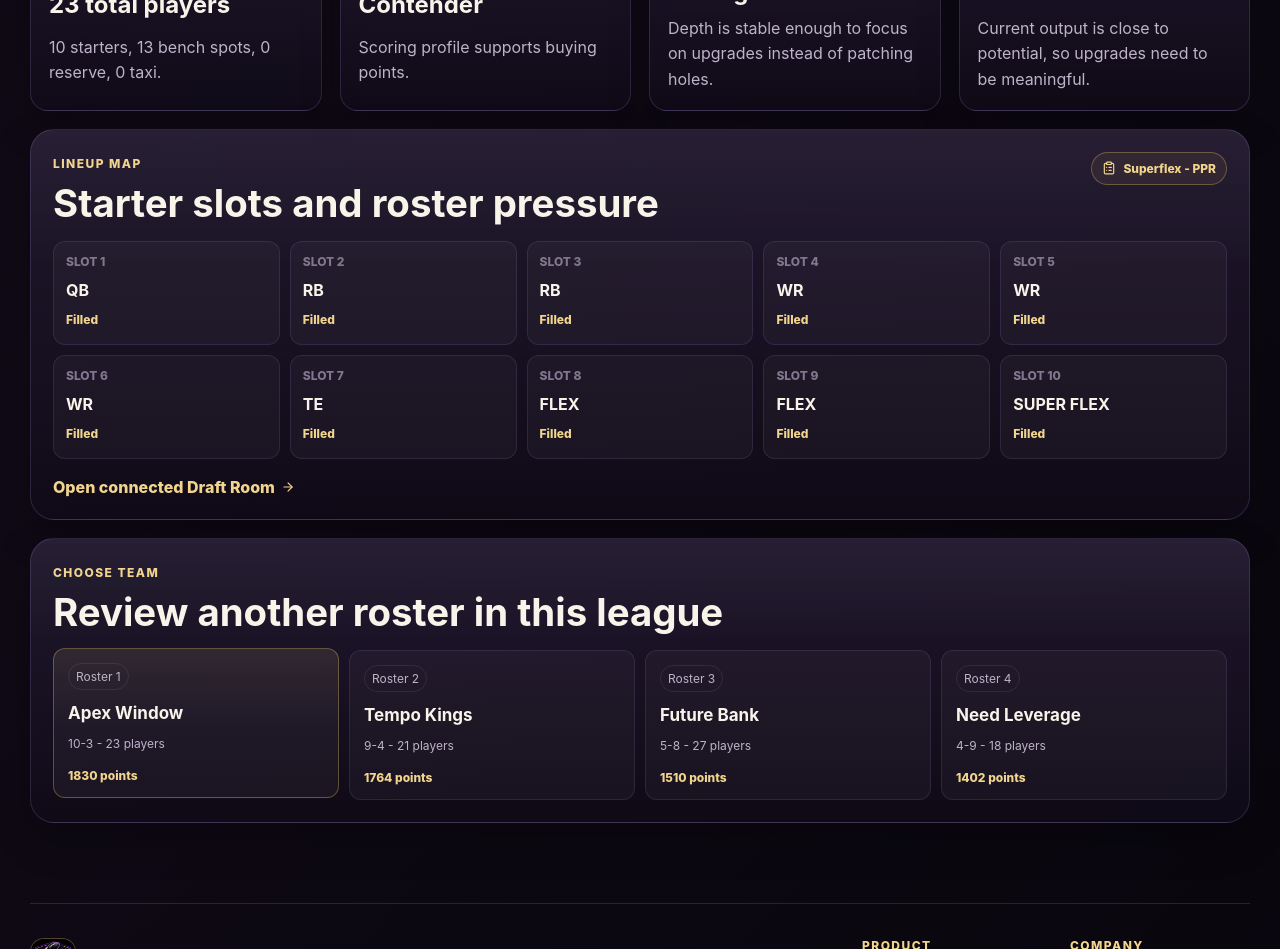
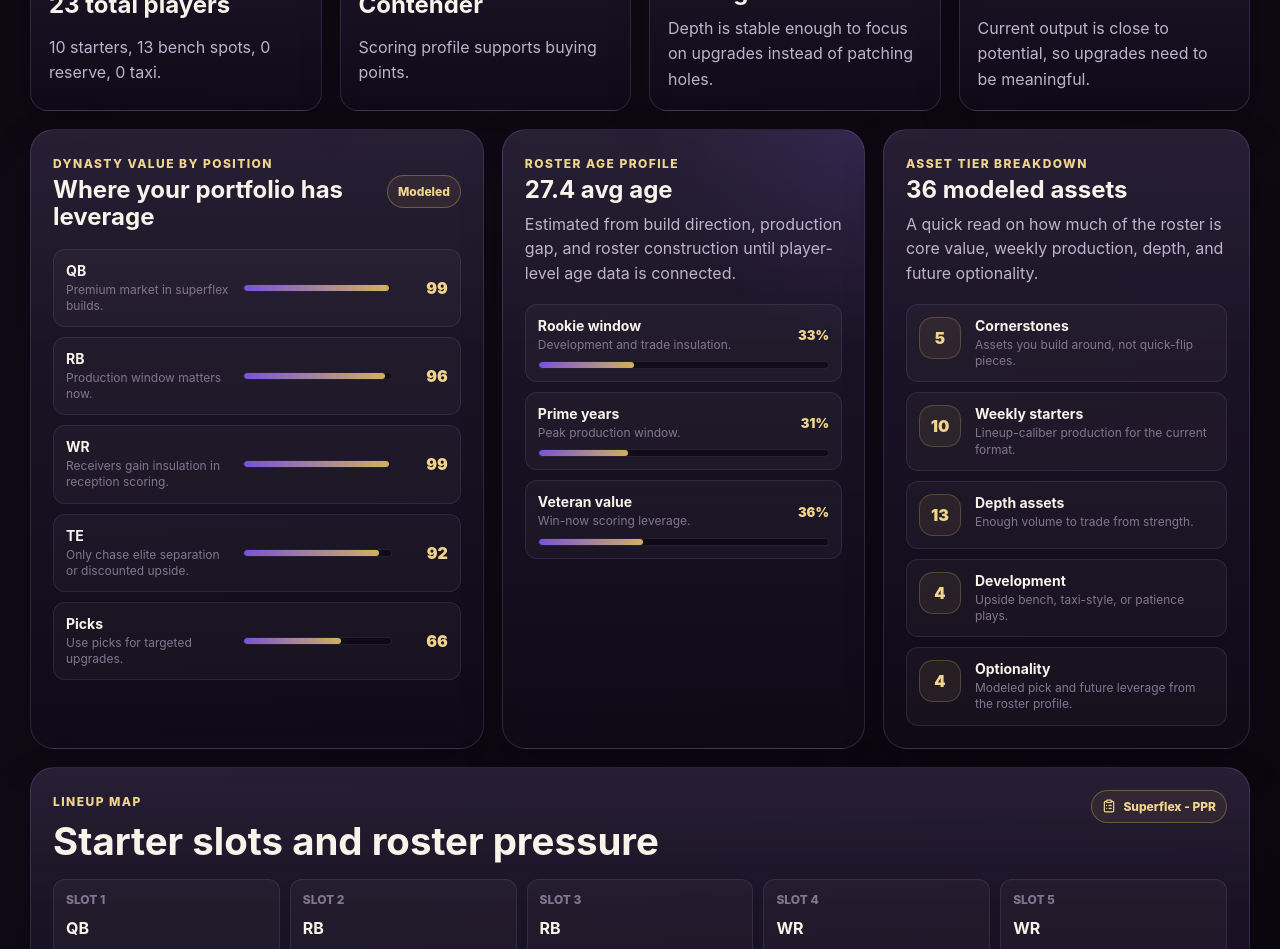
Before and after one commit to theblitzroom/TheBlitzRoom-Fantasy, a Next.js app: page /team-hub/my-team in a window 1280 px wide. Shown: the part 1620-2569 px from the top of the page. Built offline with nearby package versions, Linux system fonts and the light colour scheme; no server answers.

Commit message:
Add team portfolio analytics sections

```diff
--- a/app/globals.css
+++ b/app/globals.css
@@ -1754,6 +1754,7 @@ td {
 .team-main-card,
 .team-side-card,
 .team-detail-card,
+.team-analytics-card,
 .team-lineup-panel {
   border: 1px solid var(--border);
   background:
@@ -1890,6 +1891,148 @@ td {
 .team-detail-card p,
 .team-side-card p {
   margin: 0;
+}
+
+.team-analytics-grid {
+  display: grid;
+  grid-template-columns: minmax(0, 1.15fr) minmax(0, 0.92fr) minmax(0, 0.93fr);
+  gap: 18px;
+}
+
+.team-analytics-card {
+  display: grid;
+  align-content: start;
+  gap: 18px;
+  padding: 22px;
+  border-radius: 24px;
+}
+
+.team-analytics-card h2 {
+  margin: 5px 0 0;
+  font-size: 24px;
+  line-height: 1.12;
+}
+
+.team-analytics-card p {
+  margin: 8px 0 0;
+  color: var(--muted);
+  line-height: 1.55;
+}
+
+.position-value-list,
+.age-profile-stack,
+.asset-tier-list {
+  display: grid;
+  gap: 10px;
+}
+
+.position-value-row {
+  display: grid;
+  grid-template-columns: minmax(120px, 1fr) minmax(110px, 0.9fr) 44px;
+  gap: 12px;
+  align-items: center;
+  padding: 12px;
+  border: 1px solid rgba(188, 166, 255, 0.12);
+  border-radius: var(--radius-sm);
+  background: rgba(255, 255, 255, 0.03);
+}
+
+.position-value-row strong,
+.age-profile-row strong,
+.asset-tier-row strong {
+  display: block;
+  color: var(--text);
+  font-size: 14px;
+}
+
+.position-value-row small,
+.age-profile-row small,
+.asset-tier-row small {
+  display: block;
+  margin-top: 3px;
+  color: var(--faint);
+  font-size: 12px;
+  line-height: 1.35;
+}
+
+.position-value-row em {
+  color: var(--gold-2);
+  font-style: normal;
+  font-weight: 900;
+  text-align: right;
+}
+
+.portfolio-meter {
+  position: relative;
+  height: 8px;
+  overflow: hidden;
+  border: 1px solid rgba(188, 166, 255, 0.12);
+  border-radius: 999px;
+  background: rgba(7, 5, 11, 0.56);
+}
+
+.portfolio-meter span {
+  position: absolute;
+  inset: 0 auto 0 0;
+  border-radius: inherit;
+  background: linear-gradient(90deg, rgba(126, 87, 229, 0.95), rgba(226, 190, 99, 0.92));
+  box-shadow: 0 0 18px rgba(217, 179, 95, 0.18);
+}
+
+.age-profile-card {
+  background:
+    radial-gradient(circle at top right, rgba(126, 87, 229, 0.14), transparent 13rem),
+    linear-gradient(180deg, rgba(255, 255, 255, 0.035), transparent 36%),
+    linear-gradient(180deg, rgba(35, 26, 49, 0.88), rgba(16, 11, 24, 0.9));
+}
+
+.age-profile-row {
+  display: grid;
+  grid-template-columns: minmax(0, 1fr) 44px;
+  gap: 8px 12px;
+  align-items: center;
+  padding: 12px;
+  border: 1px solid rgba(188, 166, 255, 0.12);
+  border-radius: var(--radius-sm);
+  background: rgba(255, 255, 255, 0.03);
+}
+
+.age-profile-row .portfolio-meter {
+  grid-column: 1 / -1;
+}
+
+.age-profile-row > span {
+  color: var(--gold-2);
+  font-size: 13px;
+  font-weight: 900;
+  text-align: right;
+}
+
+.asset-tier-list {
+  counter-reset: asset-tier;
+}
+
+.asset-tier-row {
+  display: grid;
+  grid-template-columns: 44px minmax(0, 1fr);
+  gap: 12px;
+  align-items: start;
+  padding: 12px;
+  border: 1px solid rgba(188, 166, 255, 0.12);
+  border-radius: var(--radius-sm);
+  background: rgba(255, 255, 255, 0.03);
+}
+
+.asset-tier-row > span {
+  display: grid;
+  width: 42px;
+  height: 42px;
+  place-items: center;
+  border: 1px solid rgba(226, 190, 99, 0.24);
+  border-radius: 14px;
+  color: var(--gold-2);
+  background: rgba(217, 179, 95, 0.08);
+  font-weight: 950;
 }
 
 .team-slot-grid,
@@ -2360,7 +2503,8 @@ td {
   }
 
   .team-hero-panel,
-  .team-overview-grid {
+  .team-overview-grid,
+  .team-analytics-grid {
     grid-template-columns: 1fr;
   }
 
@@ -2454,9 +2598,19 @@ td {
 
   .team-metric-grid,
   .team-detail-grid,
+  .team-analytics-grid,
   .team-slot-grid,
   .team-roster-picker {
     grid-template-columns: 1fr;
+  }
+
+  .position-value-row {
+    grid-template-columns: 1fr 52px;
+  }
+
+  .position-value-row .portfolio-meter {
+    grid-column: 1 / -1;
+    grid-row: 2;
   }
 
   .command-center-page {
--- a/components/MyTeamOverviewTool.tsx
+++ b/components/MyTeamOverviewTool.tsx
@@ -65,6 +65,10 @@ function getStarterSlots(league?: LeagueToolLeague | null) {
   return (league?.roster_positions ?? []).filter((position) => position !== "BN" && position !== "IR" && position !== "TAXI");
 }
 
+function clamp(value: number, min: number, max: number) {
+  return Math.min(max, Math.max(min, value));
+}
+
 export function MyTeamOverviewTool({ paidAccess, signedIn, plan }: MyTeamOverviewToolProps) {
   const [username, setUsername] = useState("");
   const [season, setSeason] = useState(String(new Date().getFullYear()));
@@ -101,6 +105,76 @@ export function MyTeamOverviewTool({ paidAccess, signedIn, plan }: MyTeamOvervie
   const timeline = selectedBuild?.build ?? "Waiting";
   const priority = selectedBuild?.priority ?? "Scan a league";
   const healthScore = Math.min(99, Math.max(45, Math.round((selectedPower?.score ?? 70) - (bench < 10 ? 6 : 0) + (upsideGap > 120 ? 4 : 0))));
+  const dynastyValueByPosition = useMemo(() => {
+    const base = selectedPower?.score ?? 68;
+    const leagueType = formatLeagueType(activeLeague);
+    const scoring = formatScoring(activeLeague);
+    const superflexBoost = leagueType === "Superflex" ? 11 : 0;
+    const pprBoost = scoring === "PPR" ? 5 : scoring === "Half PPR" ? 3 : 0;
+    const winNowBoost = timeline === "Win-now" ? 7 : timeline === "Builder" ? -3 : 1;
+    const futureBoost = clamp(Math.round(upsideGap / 18), -4, 12);
+
+    return [
+      {
+        position: "QB",
+        score: clamp(Math.round(base + superflexBoost - (bench < 10 ? 3 : 0)), 42, 99),
+        note: leagueType === "Superflex" ? "Premium market in superflex builds." : "Stable but less scarce in 1QB."
+      },
+      {
+        position: "RB",
+        score: clamp(Math.round(base - 8 + winNowBoost - Math.max(0, bench < 10 ? 4 : 0)), 38, 96),
+        note: timeline === "Win-now" ? "Production window matters now." : "Treat short shelf-life backs carefully."
+      },
+      {
+        position: "WR",
+        score: clamp(Math.round(base + pprBoost + futureBoost + 2), 45, 99),
+        note: scoring === "Standard" ? "Still a core asset class." : "Receivers gain insulation in reception scoring."
+      },
+      {
+        position: "TE",
+        score: clamp(Math.round(base - 12 + (starterSlots.includes("TE") ? 5 : 0)), 34, 92),
+        note: "Only chase elite separation or discounted upside."
+      },
+      {
+        position: "Picks",
+        score: clamp(Math.round(56 + futureBoost * 2 + (timeline === "Builder" ? 12 : 0)), 32, 94),
+        note: upsideGap > 120 ? "Future value should be protected." : "Use picks for targeted upgrades."
+      }
+    ];
+  }, [activeLeague, bench, selectedPower?.score, starterSlots, timeline, upsideGap]);
+  const rosterAgeProfile = useMemo(() => {
+    const futurePressure = clamp(Math.round(upsideGap / 12), -6, 16);
+    const young = clamp(26 + (timeline === "Builder" ? 20 : 0) + futurePressure, 14, 64);
+    const veteran = clamp(22 + (timeline === "Win-now" ? 18 : 0) - Math.round(futurePressure / 2), 12, 54);
+    const prime = clamp(100 - young - veteran, 18, 58);
+    const normalizedVeteran = 100 - young - prime;
+    const averageAge = timeline === "Builder" ? "24.8" : timeline === "Win-now" ? "27.4" : "26.1";
+
+    return {
+      averageAge,
+      groups: [
+        { label: "Rookie window", value: young, note: "Development and trade insulation." },
+        { label: "Prime years", value: prime, note: "Peak production window." },
+        { label: "Veteran value", value: normalizedVeteran, note: "Win-now scoring leverage." }
+      ]
+    };
+  }, [timeline, upsideGap]);
+  const assetTierBreakdown = useMemo(() => {
+    const score = selectedPower?.score ?? 70;
+    const cornerstones = clamp(Math.round((score - 52) / 11), 1, 5);
+    const weeklyStarters = clamp(starters || starterSlots.length || 8, 6, 12);
+    const depthAssets = clamp(bench, 4, 18);
+    const development = clamp(Math.round(Math.max(bench, 8) * (timeline === "Builder" ? 0.45 : 0.28)), 2, 10);
+    const optionality = clamp(Math.round(upsideGap / 28) + (timeline === "Builder" ? 3 : 1), 1, 9);
+
+    return [
+      { tier: "Cornerstones", count: cornerstones, note: "Assets you build around, not quick-flip pieces." },
+      { tier: "Weekly starters", count: weeklyStarters, note: "Lineup-caliber production for the current format." },
+      { tier: "Depth assets", count: depthAssets, note: bench < 10 ? "Thin enough to prioritize insulation." : "Enough volume to trade from strength." },
+      { tier: "Development", count: development, note: "Upside bench, taxi-style, or patience plays." },
+      { tier: "Optionality", count: optionality, note: "Modeled pick and future leverage from the roster profile." }
+    ];
+  }, [bench, selectedPower?.score, starterSlots.length, starters, timeline, upsideGap]);
 
   async function loadLeagueSummary(leagueId: string, user?: LeagueToolUser | null) {
     if (!paidAccess) {
@@ -301,6 +375,73 @@ export function MyTeamOverviewTool({ paidAccess, signedIn, plan }: MyTeamOvervie
         </article>
       </section>
 
+      <section className="team-analytics-grid">
+        <article className="team-analytics-card position-value-card">
+          <div className="league-card-header compact">
+            <div>
+              <span className="eyebrow">Dynasty Value by Position</span>
+              <h2>Where your portfolio has leverage</h2>
+            </div>
+            <span className="league-filter-pill">Modeled</span>
+          </div>
+          <div className="position-value-list">
+            {dynastyValueByPosition.map((item) => (
+              <div className="position-value-row" key={item.position}>
+                <div>
+                  <strong>{item.position}</strong>
+                  <small>{item.note}</small>
+                </div>
+                <div className="portfolio-meter" aria-label={`${item.position} value ${item.score}`}>
+                  <span style={{ width: `${item.score}%` }} />
+                </div>
+                <em>{item.score}</em>
+              </div>
+            ))}
+          </div>
+        </article>
+
+        <article className="team-analytics-card age-profile-card">
+          <div>
+            <span className="eyebrow">Roster Age Profile</span>
+            <h2>{rosterAgeProfile.averageAge} avg age</h2>
+            <p>Estimated from build direction, production gap, and roster construction until player-level age data is connected.</p>
+          </div>
+          <div className="age-profile-stack">
+            {rosterAgeProfile.groups.map((group) => (
+              <div className="age-profile-row" key={group.label}>
+                <div>
+                  <strong>{group.label}</strong>
+                  <small>{group.note}</small>
+                </div>
+                <span>{group.value}%</span>
+                <div className="portfolio-meter">
+                  <span style={{ width: `${group.value}%` }} />
+                </div>
+              </div>
+            ))}
+          </div>
+        </article>
+
+        <article className="team-analytics-card asset-tier-card">
+          <div>
+            <span className="eyebrow">Asset Tier Breakdown</span>
+            <h2>{assetTierBreakdown.reduce((total, item) => total + item.count, 0)} modeled assets</h2>
+            <p>A quick read on how much of the roster is core value, weekly production, depth, and future optionality.</p>
+          </div>
+          <div className="asset-tier-list">
+            {assetTierBreakdown.map((item) => (
+              <div className="asset-tier-row" key={item.tier}>
+                <span>{item.count}</span>
+                <div>
+                  <strong>{item.tier}</strong>
+                  <small>{item.note}</small>
+                </div>
+              </div>
+            ))}
+          </div>
+        </article>
+      </section>
+
       <section className="team-lineup-panel">
         <div className="league-card-header">
           <div>
```
